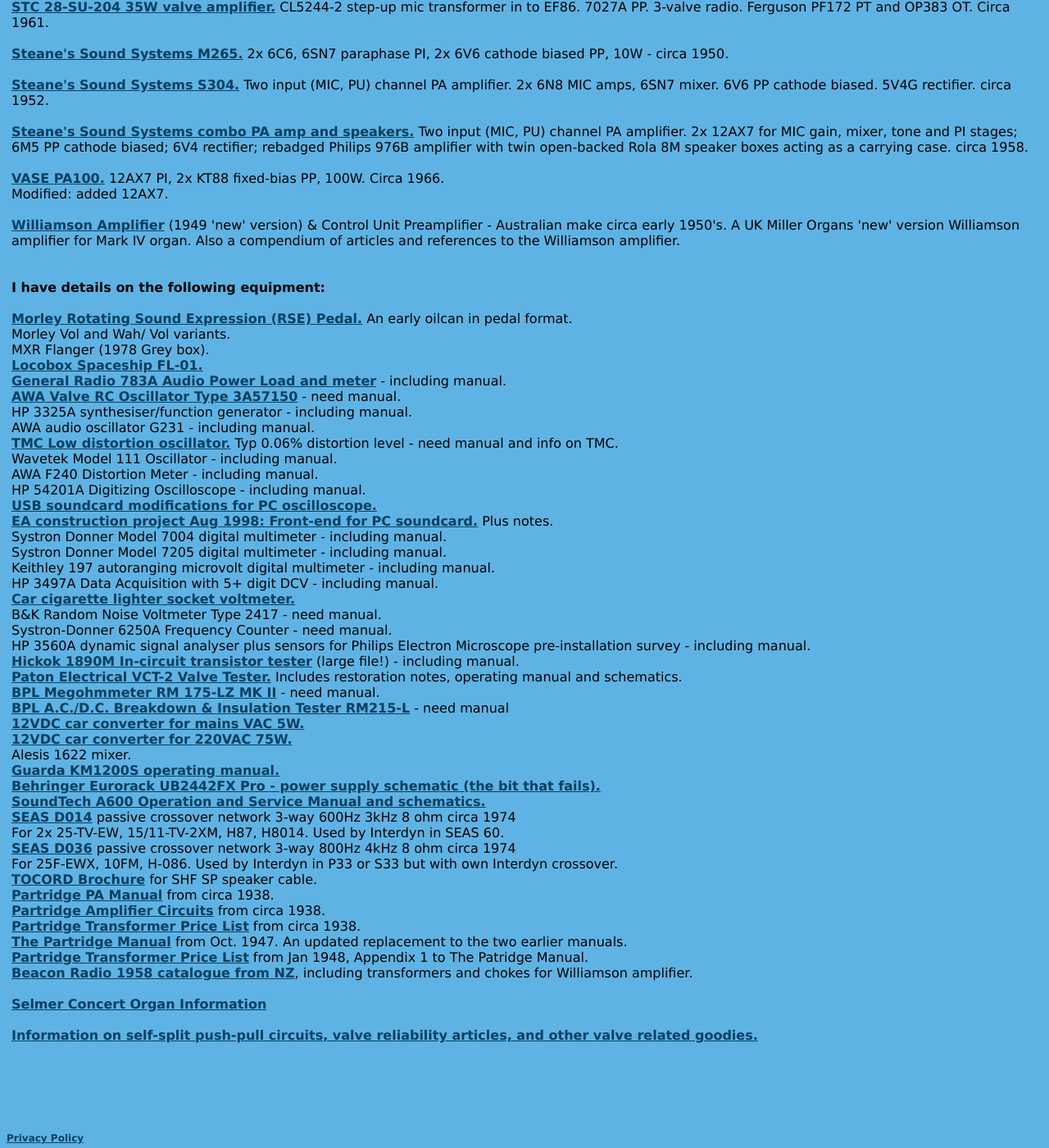
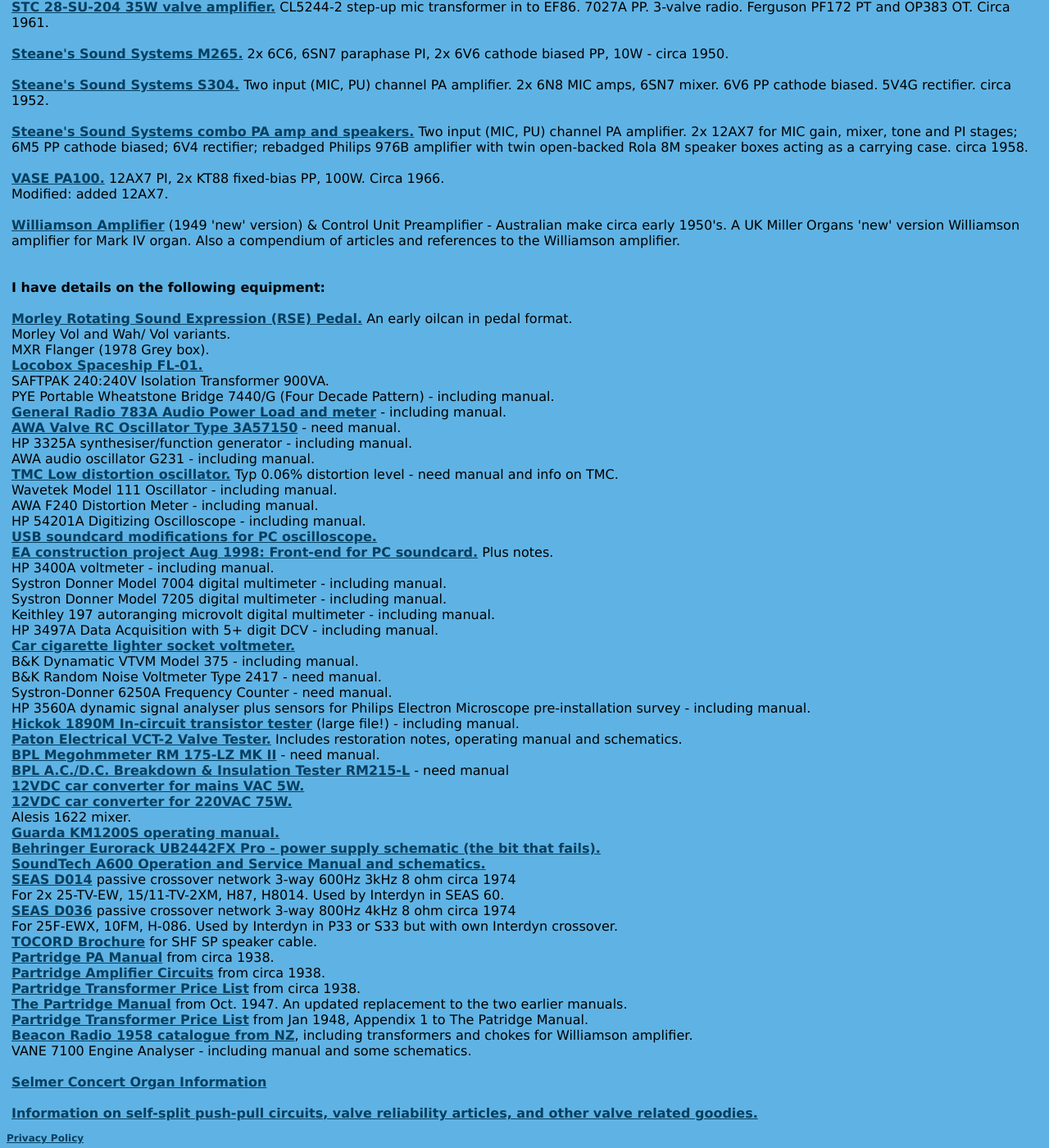
Before and after one commit to michael-robbins/michael-robbins.github.io, a Jekyll site: the page built from projects/amplifier.html, in a window 1280 px wide and 1400 px high, scrolled down 2308 px. Shown: the whole window at 82% size. Built offline with Jekyll 4.4.1, drawn with Linux system fonts in a browser that asks for light colours.

Commit message:
Update amplifier.html

```diff
--- a/projects/amplifier.html
+++ b/projects/amplifier.html
@@ -168,6 +168,10 @@
       <br />
       <a href="/static/Locobox Spaceship FL-01.pdf">Locobox Spaceship FL-01.</a>
       <br />
+      SAFTPAK 240:240V Isolation Transformer 900VA.
+      <br />
+      PYE Portable Wheatstone Bridge 7440/G (Four Decade Pattern) - including manual.
+      <br />
       <a href="/static/GR783A Info.pdf">General Radio 783A Audio Power Load and meter</a> - including manual.
       <br />
       <a href="/static/AWA Oscillator 3A57150.pdf">AWA Valve RC Oscillator Type 3A57150</a> - need manual.
@@ -188,6 +192,8 @@
       <br />
       <a href="/static/K2875 Soundcard  Preamp EA Aug 1998.pdf">EA construction project Aug 1998: Front-end for PC soundcard.</a> Plus notes.
       <br />
+      HP 3400A voltmeter - including manual.
+      <br />
       Systron Donner Model 7004 digital multimeter - including manual.
       <br />
       Systron Donner Model 7205 digital multimeter - including manual.
@@ -197,6 +203,8 @@
       HP 3497A Data Acquisition with 5+ digit DCV - including manual.
       <br />
       <a href="/static/Car voltmeter info.pdf">Car cigarette lighter socket voltmeter.</a>
+      <br />
+      B&K Dynamatic VTVM Model 375 - including manual.
       <br />
       B&K Random Noise Voltmeter Type 2417 - need manual.
       <br />
@@ -245,6 +253,8 @@
       <br />
       <a href="/static/Beacon Radio 1958 Catalogue.pdf">Beacon Radio 1958 catalogue from NZ</a>, including transformers and chokes for Williamson amplifier.
       <br />
+      VANE 7100 Engine Analyser - including manual and some schematics.
+      <br />
       <br />
       <a href="/projects/Selmer Organ.html">Selmer Concert Organ Information</a>
       <br />
```
